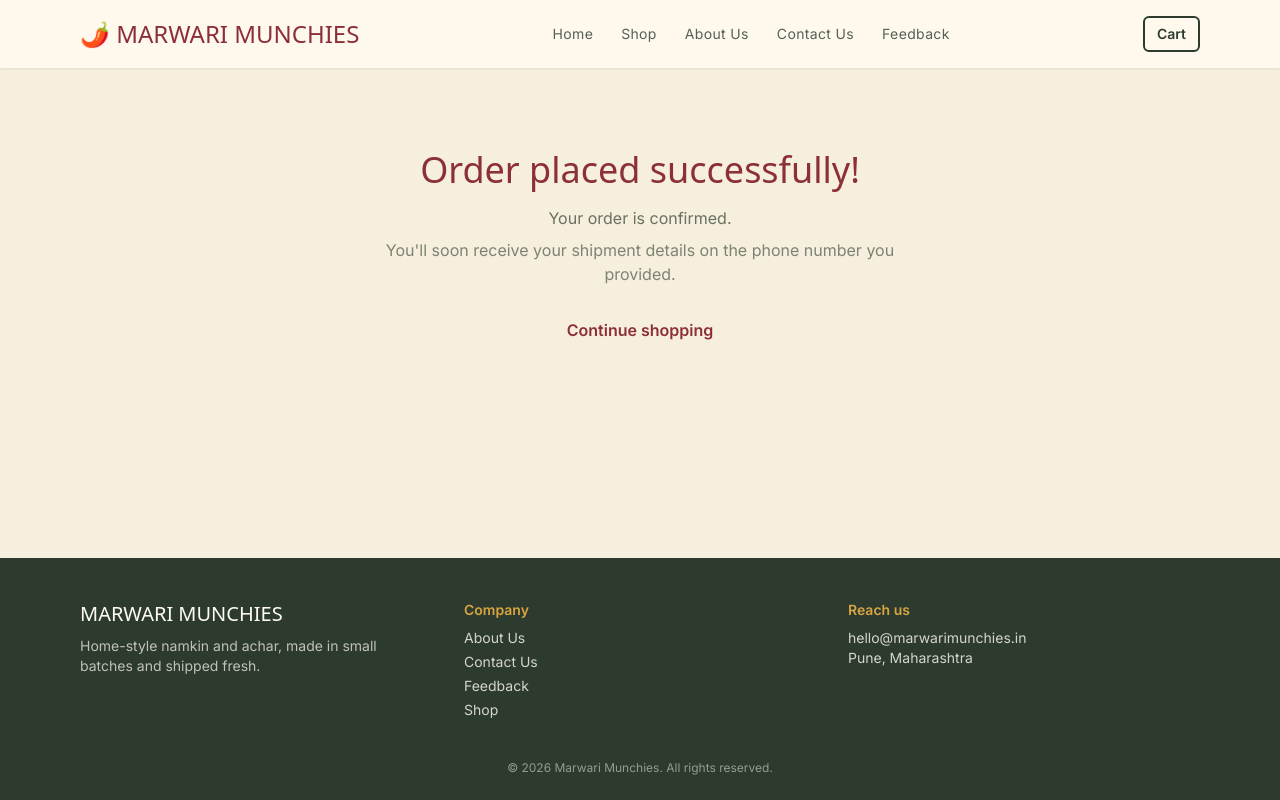
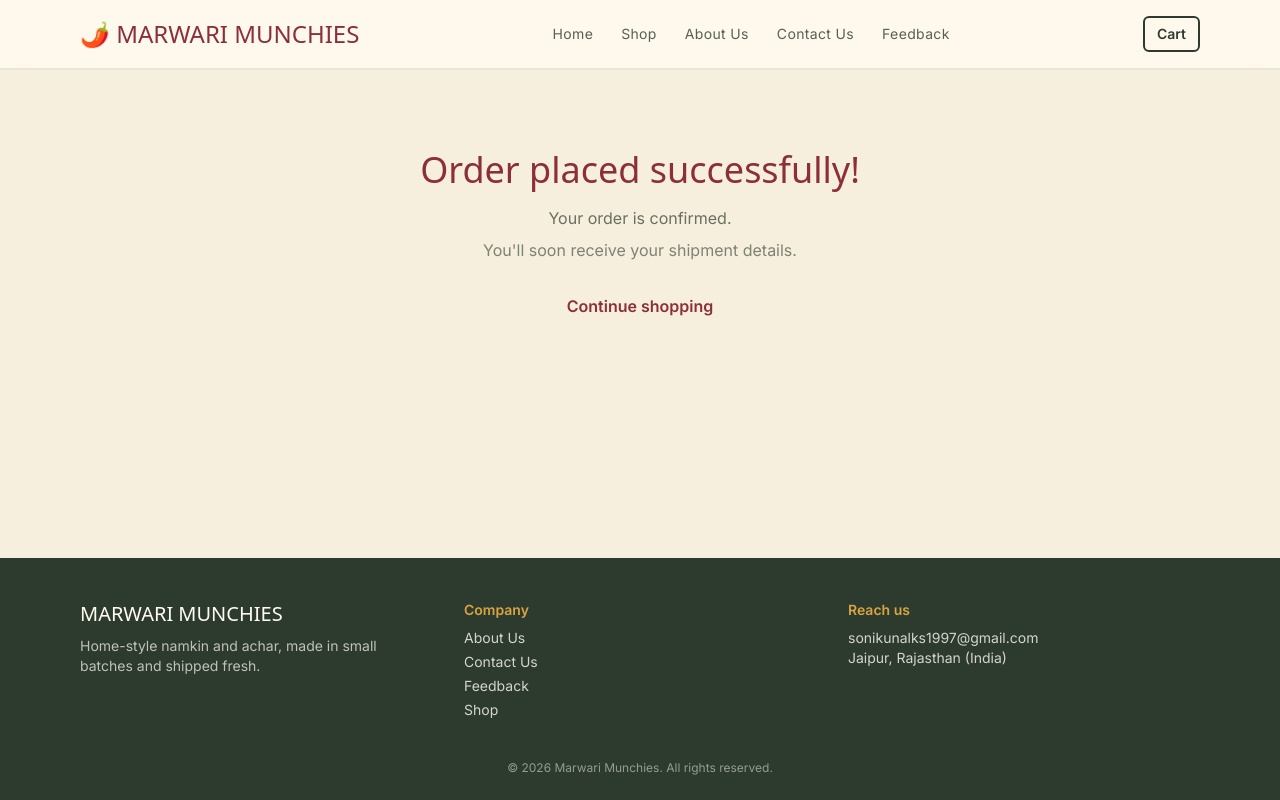
Before and after one commit to kunalks20/pigeonkart_react, a React (Vite) app: page /order-success in a window 1280 px wide. Built offline with nearby package versions, Linux system fonts and the light colour scheme.

Commit message:
Minor changes to image URL, footer for contact details and order success page

```diff
--- a/src/components/Footer.jsx
+++ b/src/components/Footer.jsx
@@ -21,8 +21,8 @@ export default function Footer() {
         </div>
         <div>
           <p className="font-semibold text-sm mb-2 text-turmeric">Reach us</p>
-          <p className="text-sm text-cream/80">hello@marwarimunchies.in</p>
-          <p className="text-sm text-cream/80">Pune, Maharashtra</p>
+          <p className="text-sm text-cream/80">sonikunalks1997@gmail.com</p>
+          <p className="text-sm text-cream/80">Jaipur, Rajasthan (India)</p>
         </div>
       </div>
       <div className="text-center text-xs text-cream/50 pb-6">
--- a/src/components/ProductCarousel.jsx
+++ b/src/components/ProductCarousel.jsx
@@ -23,7 +23,7 @@ export default function ProductCarousel({ products }) {
   if (!products || products.length === 0) return null
 
   const current = products[index]
-  const imageSrc = current.image || (current.productCode ? `/images/${current.productCode}.jpeg` : null)
+  const imageSrc = current.image || (current.productCode ? `/images/${current.productCode.replace(/_(250G|500G)$/i, '')}.jpeg` : null)
 
   function prev() {
     setImageFailed(false)
@@ -36,7 +36,7 @@ export default function ProductCarousel({ products }) {
   return (
     <section className="w-full py-6">
       <p className="font-display font-display-bold text-center uppercase tracking-[0.2em] text-sm text-brass font-semibold mb-6">
-        Featured Pick
+        !! Our Featured Pick !!
       </p>
       <div
         className="relative bg-ink"
--- a/src/pages/OrderSuccess.jsx
+++ b/src/pages/OrderSuccess.jsx
@@ -11,7 +11,7 @@ export default function OrderSuccess() {
       <p className="text-ink/70 mb-2">
         {orderId ? `Order #${orderId} is confirmed.` : 'Your order is confirmed.'}
       </p>
-      <p className="text-ink/60 mb-8">You'll soon receive your shipment details on the phone number you provided.</p>
+      <p className="text-ink/60 mb-8">You'll soon receive your shipment details.</p>
       <div className="flex items-center justify-center gap-6">
         <Link to="/shop" className="text-pickle font-semibold hover:underline">
           Continue shopping
```
